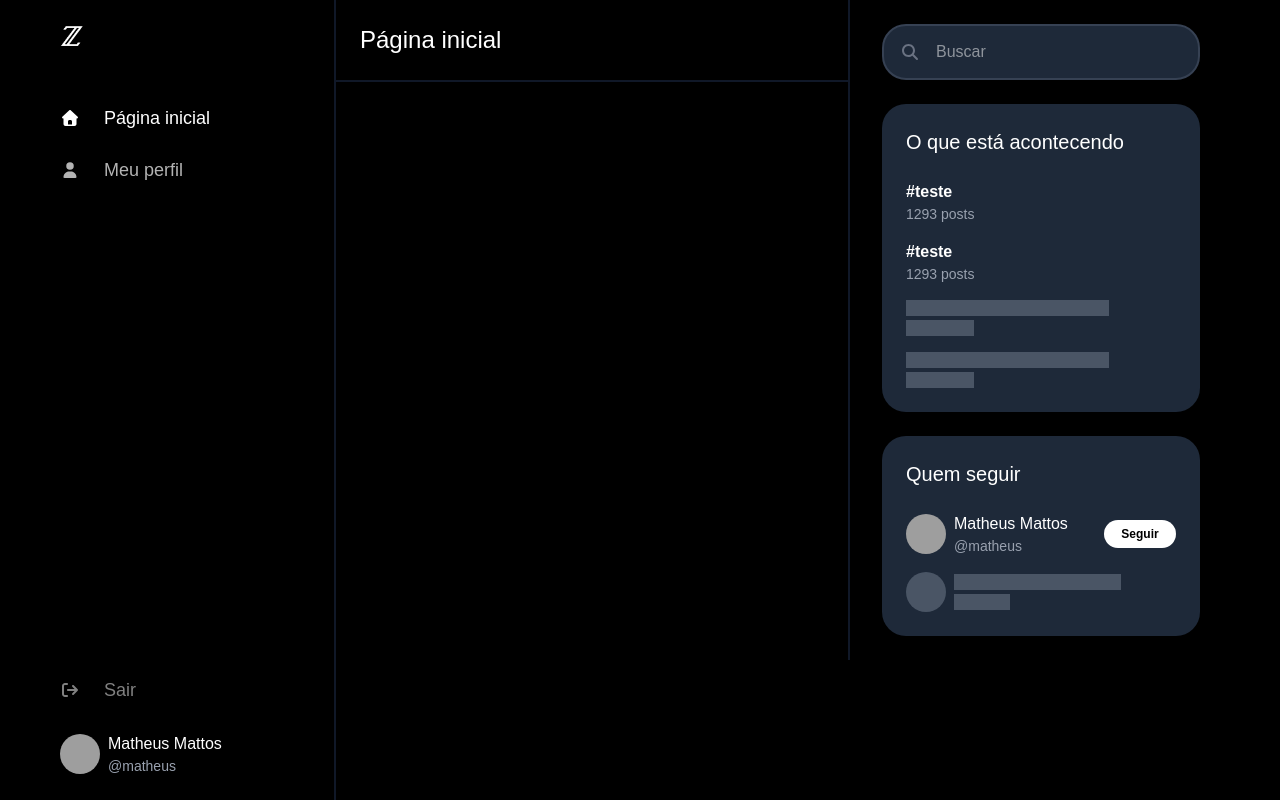
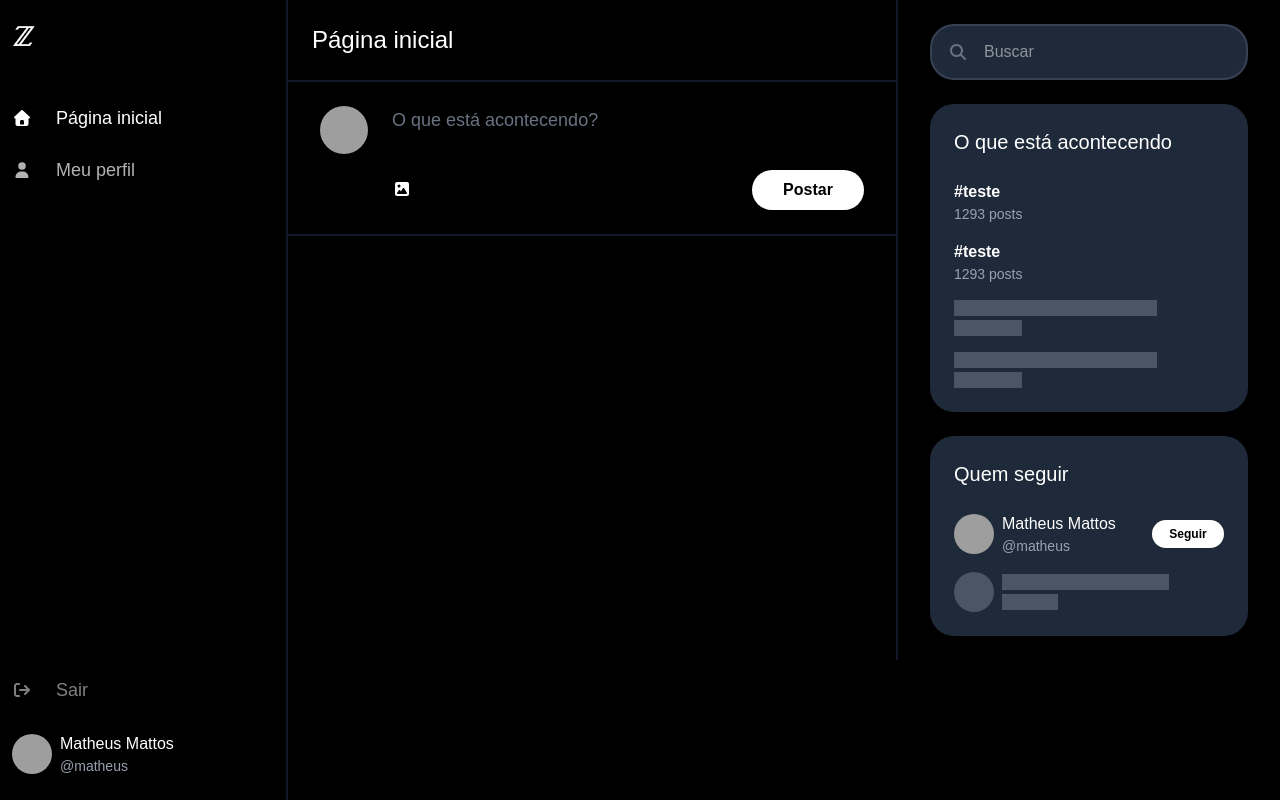
Before and after one commit to matheuskdr/clone-x-frontend, a Next.js app: page /home in a window 1280 px wide. Built offline with nearby package versions, Linux system fonts and the light colour scheme; grey boxes are pictures that could not be loaded.

Commit message:
creating the post component

```diff
--- a/src/app/(ui)/home/page.tsx
+++ b/src/app/(ui)/home/page.tsx
@@ -1,9 +1,11 @@
 import { HomeHeader } from "@/components/home/home-header";
+import { TweetPost } from "@/components/tweet/tweet-post";
 
 export default function Page() {
     return (
         <div className="">
             <HomeHeader />
+            <TweetPost />
         </div>
     );
 }
--- a/src/app/(ui)/layout.tsx
+++ b/src/app/(ui)/layout.tsx
@@ -36,7 +36,7 @@ export default function Layout({ children }: Props) {
                     <NavMyProfile />
                 </div>
             </section>
-            <section className="flex-1 max-w-lg">{children}</section>
+            <section className="flex-1 ">{children}</section>
             <aside className="hidden lg:flex flex-col gap-6 sticky top-0 h-fit w-96 px-8 py-6 border-l-2 border-gray-900">
                 <SearchInput hideOnSearch />
                 <TrendingArea />
--- a/src/components/home/home-header.tsx
+++ b/src/components/home/home-header.tsx
@@ -14,13 +14,11 @@ export const HomeHeader = () => {
             <div className="lg:hidden">
                 <Logo size={24} />
             </div>
+            <div className="hidden lg:block text-2xl">Página inicial</div>
             <div
-                className="hidden lg:block text-2xl"
                 onClick={() => setShowMenu(true)}
+                className="cursor-pointer lg:hidden"
             >
-                Página inicial
-            </div>
-            <div className="cursor-pointer lg:hidden">
                 <FontAwesomeIcon icon={faBars} className="size-6" />
             </div>
 
--- a/src/components/home/home-menu.tsx
+++ b/src/components/home/home-menu.tsx
@@ -1,7 +1,34 @@
+import { FontAwesomeIcon } from "@fortawesome/react-fontawesome";
+import { Logo } from "../ui/logo";
+import { faHouse, faUser, faXmark } from "@fortawesome/free-solid-svg-icons";
+import { SearchInput } from "../ui/search-input";
+import { NavItem } from "../nav/nav-item";
+import { NavLogout } from "../nav/nav-logout";
+
 type Props = {
     closeAction: () => void;
 };
 
 export const HomeMenu = ({ closeAction }: Props) => {
-    return <div className="">...</div>;
+    return (
+        <div className="lg:hidden fixed inset-0 p-6 bg-black">
+            <div className="flex justify-between items-center">
+                <Logo size={32} />
+                <div
+                    onClick={closeAction}
+                    className="cursor-pointer flex justify-center items-center size-12 rounded-full border-2 border-gray-900"
+                >
+                    <FontAwesomeIcon icon={faXmark} className="size-6" />
+                </div>
+            </div>
+            <div className="my-6">
+                <SearchInput />
+            </div>
+            <div>
+                <NavItem href="/home" icon={faHouse} label="Página inicial" />
+                <NavItem href="/profile" icon={faUser} label="Meu perfil" />
+            </div>
+            <NavLogout />
+        </div>
+    );
 };
--- /dev/null
+++ b/src/components/tweet/tweet-post.tsx
@@ -0,0 +1,44 @@
+"use client";
+
+import { user } from "@/data/user";
+import { faImage } from "@fortawesome/free-solid-svg-icons";
+import { FontAwesomeIcon } from "@fortawesome/react-fontawesome";
+import { Button } from "../ui/button";
+
+export const TweetPost = () => {
+    const handleImageUpload = () => {};
+    const handlePostClick = () => {};
+
+    return (
+        <div className="flex gap-6 px-8 py-6 border-b-2 border-gray-900">
+            <img
+                src={user.avatar}
+                alt={user.name}
+                className="size-12 rounded-full"
+            />
+            <div className="flex-1">
+                <div
+                    className="min-h-14 outline-none text-lg text-white empty:before:text-gray-500 empty:before:content-[attr(data-placeholder)]"
+                    contentEditable
+                    role="textbox"
+                    data-placeholder="O que está acontecendo?"
+                ></div>
+                <div className="flex justify-between items-center mt-2">
+                    <div
+                        onClick={handleImageUpload}
+                        className=" cursor-pointer"
+                    >
+                        <FontAwesomeIcon icon={faImage} className="size-6" />
+                    </div>
+                    <div className="w-28">
+                        <Button
+                            label="Postar"
+                            size={2}
+                            onClick={handlePostClick}
+                        />
+                    </div>
+                </div>
+            </div>
+        </div>
+    );
+};
```
